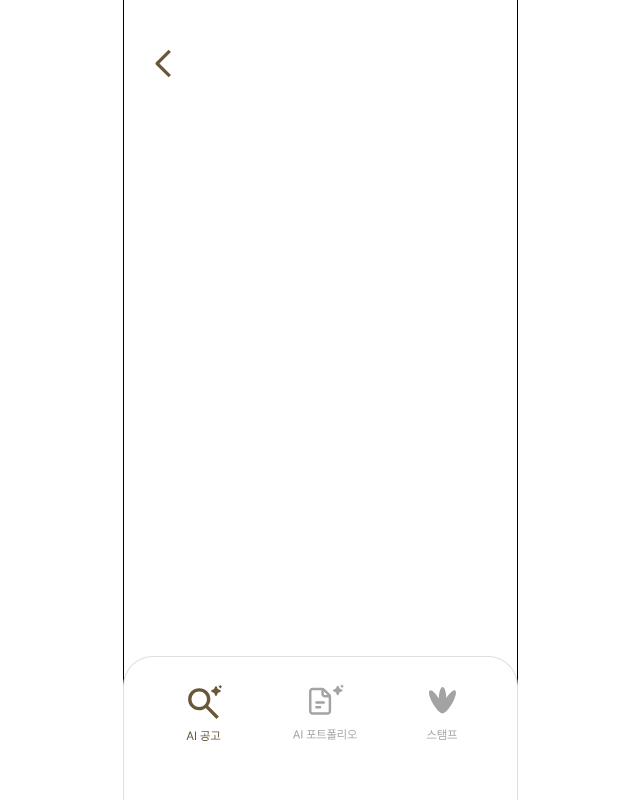
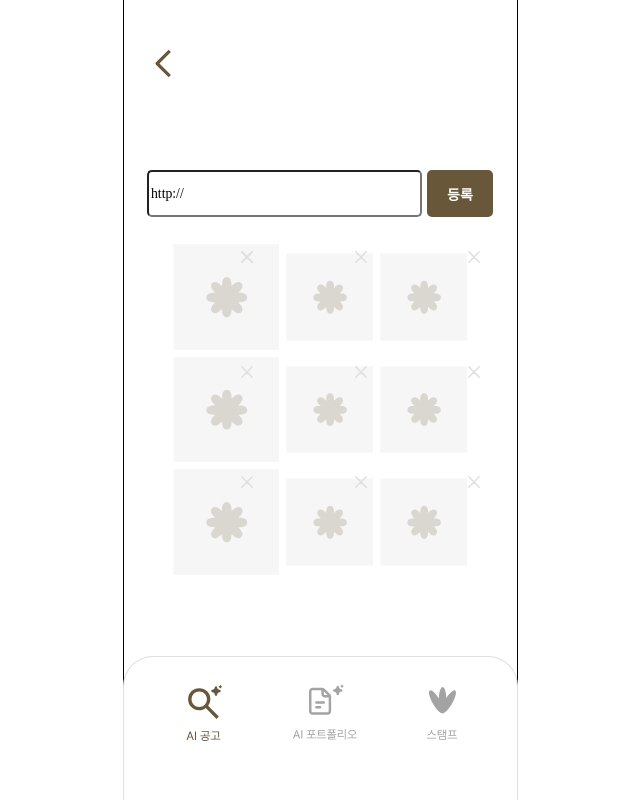
Before and after one commit to 2025-13thHackathon-TeamMinsik/Frontend, a React (Create React App) app: page /StuTalModi in a window 1280 px wide. Shown: the top 800 px of the page, without its empty margins (320-960 px from the left). Built offline with nearby package versions, Linux system fonts and the light colour scheme.

Commit message:
자기소개 수정, 활동 이력 수정, 재능 관람 수정 페이지 ui 완료

```diff
--- a/src/pages/StuActModi.jsx
+++ b/src/pages/StuActModi.jsx
@@ -41,11 +41,24 @@ const StuActModi = () => {
             }`}
             alt="tabBar3"
             width="32px"
-            height="58px"
+             height="58px"
             onClick={() => handleTabBar("tabBar3")}
           />
         </div>
       </S.TabBar>
+
+      <S.Box1>
+      <S.Name>냠디저트 | 디자인 · 홍보/마케팅</S.Name>
+      <S.Time>25.08.01~25.08.28 | 월화수 4시간 </S.Time>
+      <S.Line></S.Line>
+      <S.Input1></S.Input1></S.Box1>
+
+      <S.Box2>
+        <S.Name>업체명 | 재능 분야</S.Name>
+      <S.Time>작업 기간/시간</S.Time>
+      <S.Line></S.Line>
+      <S.Input2></S.Input2></S.Box2>
+
 
     </S.Container>
 
--- a/src/pages/StuIntroModi.jsx
+++ b/src/pages/StuIntroModi.jsx
@@ -48,6 +48,8 @@ const StuIntroModi = () => {
         </div>
       </S.TabBar>
 
+      <S.Background  maxLength={200}> </S.Background>
+
     </S.Container>
 
   );
--- a/src/pages/StuTalModi.jsx
+++ b/src/pages/StuTalModi.jsx
@@ -49,6 +49,107 @@ const StuTalModi = () => {
         </div>
       </S.TabBar>
 
+            <S.Box1>
+            <S.UrlBox   type="text"
+            defaultValue="http://"
+            onFocus={(e) => {
+              if (e.target.value === "http://") e.target.select();
+            }}>
+            </S.UrlBox>
+            <S.UpBtn>등록</S.UpBtn></S.Box1>
+
+            <S.Box2>
+        <img
+          src={`${process.env.PUBLIC_URL}/images/pic.svg`}
+          alt="pic"  width="105.565px"
+        />
+         <img
+          src={`${process.env.PUBLIC_URL}/images/pic.svg`}
+          alt="pic"
+        />
+         <img
+          src={`${process.env.PUBLIC_URL}/images/pic.svg`}
+          alt="pic"
+        />
+            </S.Box2>
+
+                        <S.Box2>
+        <img
+          src={`${process.env.PUBLIC_URL}/images/pic.svg`}
+         alt="pic"  width="105.565px"
+        />
+         <img
+          src={`${process.env.PUBLIC_URL}/images/pic.svg`}
+          alt="pic"
+        />
+         <img
+          src={`${process.env.PUBLIC_URL}/images/pic.svg`}
+          alt="pic"
+        />
+            </S.Box2>
+
+                        <S.Box2>
+        <img
+          src={`${process.env.PUBLIC_URL}/images/pic.svg`}
+         alt="pic"  width="105.565px"
+        />
+         <img
+          src={`${process.env.PUBLIC_URL}/images/pic.svg`}
+          alt="pic"
+        />
+         <img
+          src={`${process.env.PUBLIC_URL}/images/pic.svg`}
+          alt="pic"
+        />
+            </S.Box2>
+          <S.XBtn1>       <img
+          src={`${process.env.PUBLIC_URL}/images/X.svg`}
+          alt="X"
+        /></S.XBtn1>
+
+             <S.XBtn1>       <img
+          src={`${process.env.PUBLIC_URL}/images/X.svg`}
+          alt="X"
+        /></S.XBtn1>
+
+             <S.XBtn2>       <img
+          src={`${process.env.PUBLIC_URL}/images/X.svg`}
+          alt="X"
+        /></S.XBtn2>
+
+             <S.XBtn3>       <img
+          src={`${process.env.PUBLIC_URL}/images/X.svg`}
+          alt="X"
+        /></S.XBtn3>
+
+             <S.XBtn4>       <img
+          src={`${process.env.PUBLIC_URL}/images/X.svg`}
+          alt="X"
+        /></S.XBtn4>
+
+             <S.XBtn5>       <img
+          src={`${process.env.PUBLIC_URL}/images/X.svg`}
+          alt="X"
+        /></S.XBtn5>
+
+             <S.XBtn6>       <img
+          src={`${process.env.PUBLIC_URL}/images/X.svg`}
+          alt="X"
+        /></S.XBtn6>
+             <S.XBtn7>       <img
+          src={`${process.env.PUBLIC_URL}/images/X.svg`}
+          alt="X"
+        /></S.XBtn7>
+             <S.XBtn8>       <img
+          src={`${process.env.PUBLIC_URL}/images/X.svg`}
+          alt="X"
+        /></S.XBtn8>
+             <S.XBtn9>       <img
+          src={`${process.env.PUBLIC_URL}/images/X.svg`}
+          alt="X"
+        /></S.XBtn9>
+
+
     </S.Container>
 
   );
--- a/src/styles/StyledStuActModi.jsx
+++ b/src/styles/StyledStuActModi.jsx
@@ -33,7 +33,6 @@ margin-top: 84px;
 
 `;
 
-
 export const TabBar = styled.div`
   width: 393px;
   height: 143px;
@@ -55,3 +54,92 @@ export const TabBar = styled.div`
     margin-top: 25.5px;
   }
 `;
+
+export const Box1 = styled.div`
+width: 333px;
+height: 180.032px;
+flex-shrink: 0;
+border-radius: 6.099px;
+background: #F6F6F6;
+margin-top: 137.32px;
+`;
+
+export const Input1 = styled.textarea`
+width: 301.286px;
+height: 82.815px;
+flex-shrink: 0;
+
+color: #000;
+font-family: Pretendard;
+font-size: 14.637px;
+font-style: normal;
+font-weight: 400;
+resize: none;
+border: none;
+outline: none;
+background: #F6F6F6;
+
+margin-left: 15.86px;
+margin-top: 6px;
+`;
+
+export const Box2 = styled.div`
+width: 333px;
+height: 180.032px;
+flex-shrink: 0;
+border-radius: 6.099px;
+background: #F6F6F6;
+
+margin-top: 12px;
+`;
+
+
+export const Input2 = styled.textarea`
+width: 301.286px;
+height: 82.815px;
+flex-shrink: 0;
+
+color: #000;
+font-family: Pretendard;
+font-size: 14.637px;
+font-style: normal;
+font-weight: 400;
+resize: none;
+border: none;
+outline: none;
+background: #F6F6F6;
+
+margin-left: 15.86px;
+margin-top: 6px;
+`;
+
+export const Name = styled.div`
+color: #000;
+font-family: Pretendard;
+font-size: 17.077px;
+font-style: normal;
+font-weight: 400;
+
+margin-left: 15.86px;
+margin-top: 15.6px;
+
+`;
+export const Time = styled.div`
+color: var(--300, #A3A3A3);
+font-family: Pretendard;
+font-size: 14.637px;
+font-style: normal;
+font-weight: 400;
+
+
+margin-left: 15.86px;
+margin-top: 3px;
+`;
+export const Line = styled.div`
+width: 301.286px;
+height: 0.5px;
+background: #DFDFDF;
+
+margin-left: 15.86px;
+margin-top: 5px;
+`;
--- a/src/styles/StyledStuIntroModi.jsx
+++ b/src/styles/StyledStuIntroModi.jsx
@@ -19,16 +19,31 @@ export const Container = styled.div`
   position: relative;
 `;
 
-export const Background = styled.div`
-border-radius: 5.887px;
-border: 1.177px solid var(--200, #DFDFDF);
-background: var(--, #FFF);
-box-shadow: 0 0 11.773px 0 rgba(0, 0, 0, 0.15);
+export const Background = styled.textarea`
+
+
+
 width: 333px;
-height: 180vh;
+height: 180.032px;
 flex-shrink: 0;
-margin-top: 84px;
 
+border-radius: 6.099px;
+background: #F6F6F6;
+margin-top: 189.38px;
+margin-left: 5px;
+
+
+  border: none;             /* 모든 테두리 제거 */
+  outline: none;
+  resize: none;
+
+  color: #000;
+
+/* R16 */
+font-family: Pretendard;
+font-size: 16px;
+font-style: normal;
+font-weight: 400;
 
 `;
 
--- a/src/styles/StyledStuTalModi.jsx
+++ b/src/styles/StyledStuTalModi.jsx
@@ -55,3 +55,106 @@ export const TabBar = styled.div`
     margin-top: 25.5px;
   }
 `;
+
+export const UrlBox = styled.input`
+border-radius: 4.89px;
+border: 0.978px solid var(--, #695739);
+width: 267px;
+height: 41.077px;
+flex-shrink: 0;
+color: #000;
+font-family: Pretendard;
+font-size: 13.692px;
+font-style: normal;
+font-weight: 400;
+outline: none;
+
+margin-top: 170px;
+`;
+
+export const UpBtn = styled.div`
+
+display: flex;
+width: 60px;
+height: 41px;
+padding: 3px;
+justify-content: center;
+align-items: center;
+gap: 10px;
+flex-shrink: 0;
+
+border-radius: 5px;
+background: #695739;
+
+margin-top: 170px;
+
+color: #FFF;
+
+/* B14 */
+font-family: Pretendard;
+font-size: 14px;
+font-style: normal;
+font-weight: 700;
+line-height: normal;
+margin-left: 5px;
+margin-bottom: 20px;
+`;
+
+export const Box1 = styled.div`
+display: flex;
+flex-direction: row;
+`;
+
+export const Box2= styled.div`
+display: flex;
+flex-direction: row;
+gap: 7px;
+margin-top: 7px;
+`;
+
+export const XBtn1= styled.div`
+position: absolute;
+top: 245px;
+left: 111px;
+`;
+
+export const XBtn2= styled.div`
+position: absolute;
+top: 245px;
+left: 225px;
+`;
+export const XBtn3= styled.div`
+position: absolute;
+top: 245px;
+left: 338px;
+`;
+export const XBtn4= styled.div`
+position: absolute;
+top: 360px;
+left: 111px;
+`;
+export const XBtn5= styled.div`
+position: absolute;
+top: 360px;
+left: 225px;
+`;
+export const XBtn6= styled.div`
+position: absolute;
+top: 360px;
+left: 338px;
+`;
+export const XBtn7= styled.div`
+position: absolute;
+top: 470px;
+left: 111px;
+`;
+export const XBtn8= styled.div`
+position: absolute;
+top: 470px;
+left: 225px;
+`;
+export const XBtn9= styled.div`
+position: absolute;
+top: 470px;
+left: 338px;
+`;
```
Also changed, not shown: public/images/X.svg (added).
